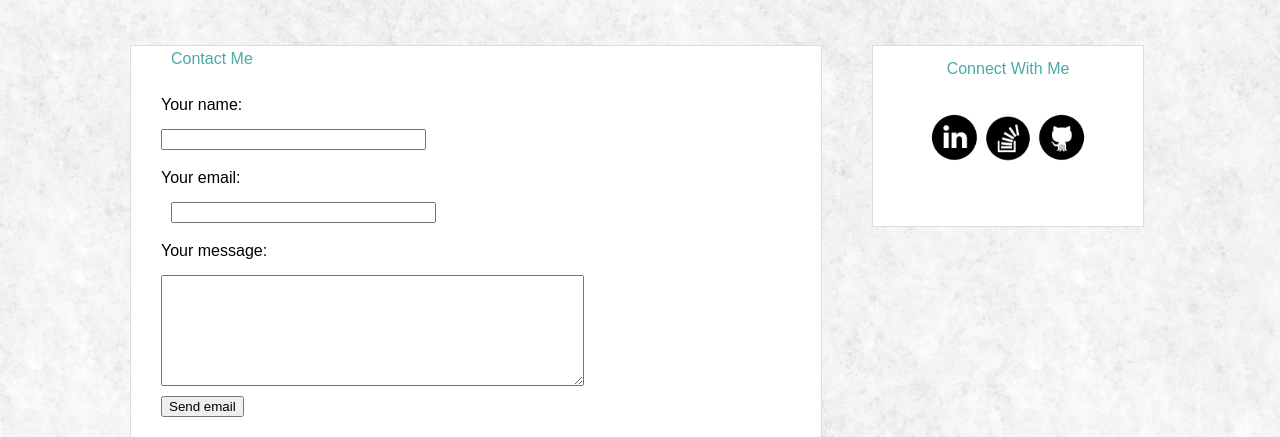
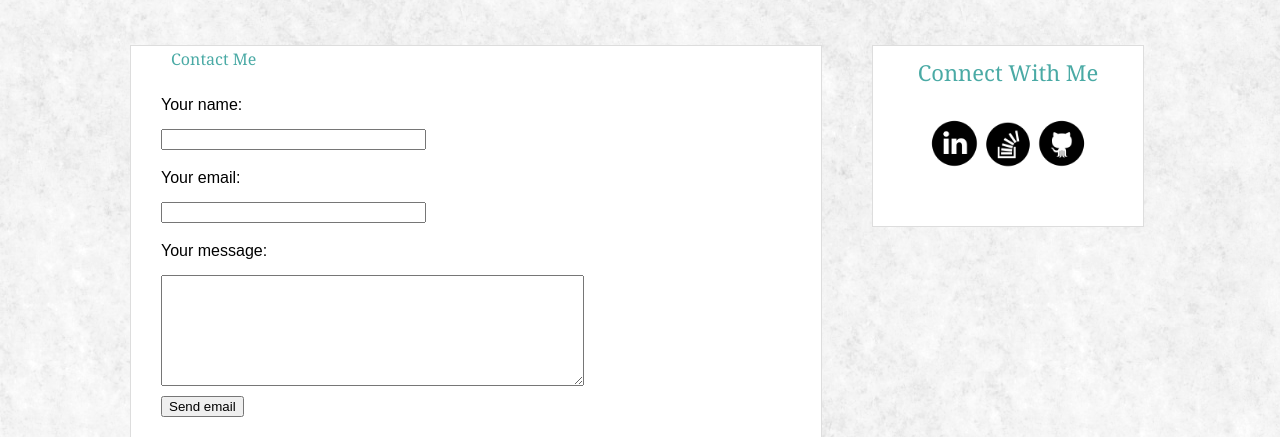
Before and after one commit to kathrynethompson/Basic-Portfolio, a PHP site: page /contact.html in a window 1280 px wide. Shown: the part 65-502 px from the top of the page. Run offline with PHP 8.4, Linux system fonts and the light colour scheme.

Commit message:
site files

```diff
--- a/assets/css/style.css
+++ b/assets/css/style.css
@@ -17,6 +17,7 @@ h1{
 	border-bottom-style: solid;
 	border-color: #cccccc;
 	padding-bottom: 20px;
+	font-family: 'Georgia', Times, serif;
 }
 
 h2{
@@ -24,8 +25,11 @@ h2{
 	margin-right:20px;
 	margin-left: 20px;
 	margin-bottom: 20px;
+	font-size: 22px;
 	padding: 15px;
 	border-color: #cccccc;
+	font-family: 'Georgia', Times, serif;
+
 }
 
 h4{
@@ -33,6 +37,8 @@ h4{
 	padding: 10px;
 	background-color: teal;
 	color: white;
+	font-size: 20px;
+	font-family: 'Georgia', Times, serif;
 }
 
 h5{
@@ -202,7 +208,7 @@ h4 {
     margin-top: 0px;
 }
 
-#email
+section#email
 	{
 		margin-left: 10px;
 	}
--- a/contact.html
+++ b/contact.html
@@ -14,12 +14,12 @@
 		<link rel="stylesheet" type="text/css" href="assets/css/style.css">
 
 
-	<strong>Kathryne Thompson</strong>
+		<strong>Kathryne Thompson</strong>
 	</section>
 
 
 			<div id="nav">
-	<h5><a href="https://github.com/the-Coding-Boot-Camp-at-UT-Austin/07-16-NCC-Class-Content/blob/master/Class-Content/01-html-css-three-days/2-Homework/Instructions/Images/Portfolio_Contact.png">About </a>|<a href="#"> Portfolio </a>|<a href="#"> Contact</a></h5>
+			<h5><a href="home.html">About </a>|<a href="portfolio.html"> Portfolio </a>|<a href="contact.html"> Contact</a></h5>
 			</div>
 		</div>
 	</head>
--- a/portfolio.html
+++ b/portfolio.html
@@ -17,7 +17,7 @@
 
 
 			<div id="nav">
-	<h5><a href="home.html">About </a>|<a href="assets/images/img1.jpg"> Portfolio </a>|<a href="contact.html"> Contact</a></h5>
+	<h5><a href="home.html">About </a>|<a href="portfolio.html"> Portfolio </a>|<a href="contact.html"> Contact</a></h5>
 			</div>
 		</div>
 	</head>
```
